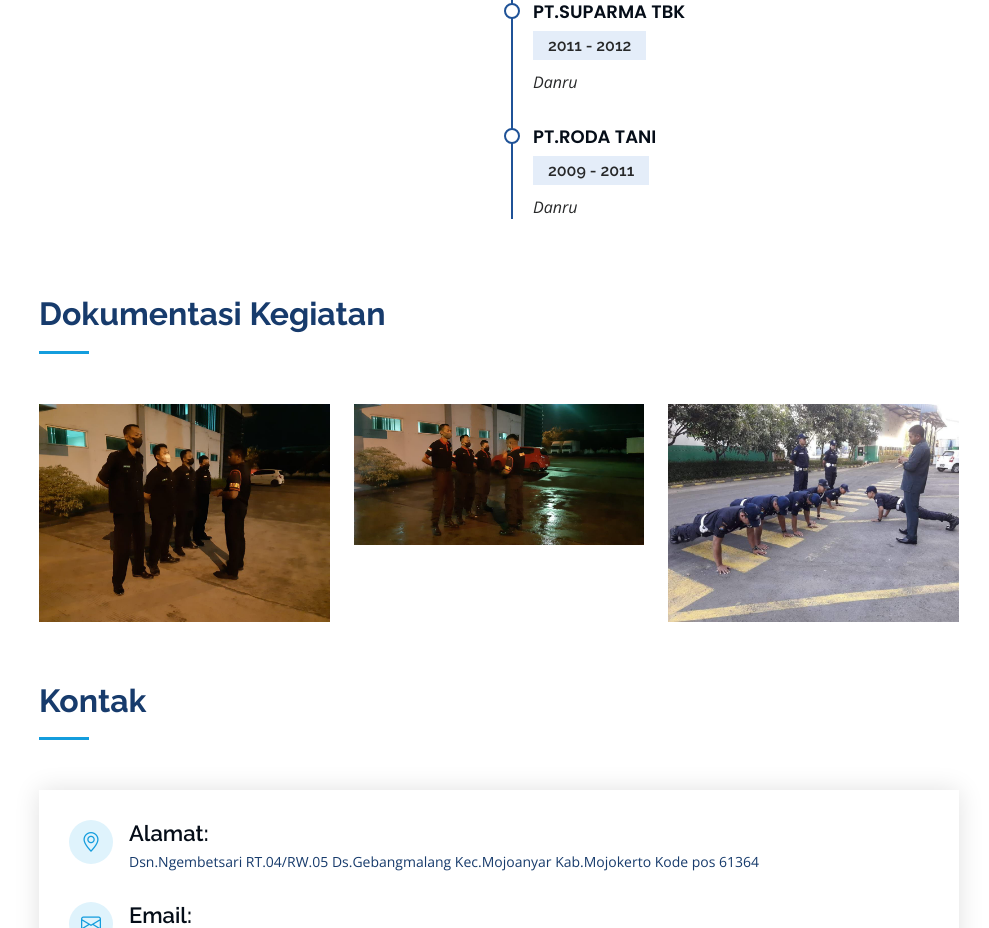
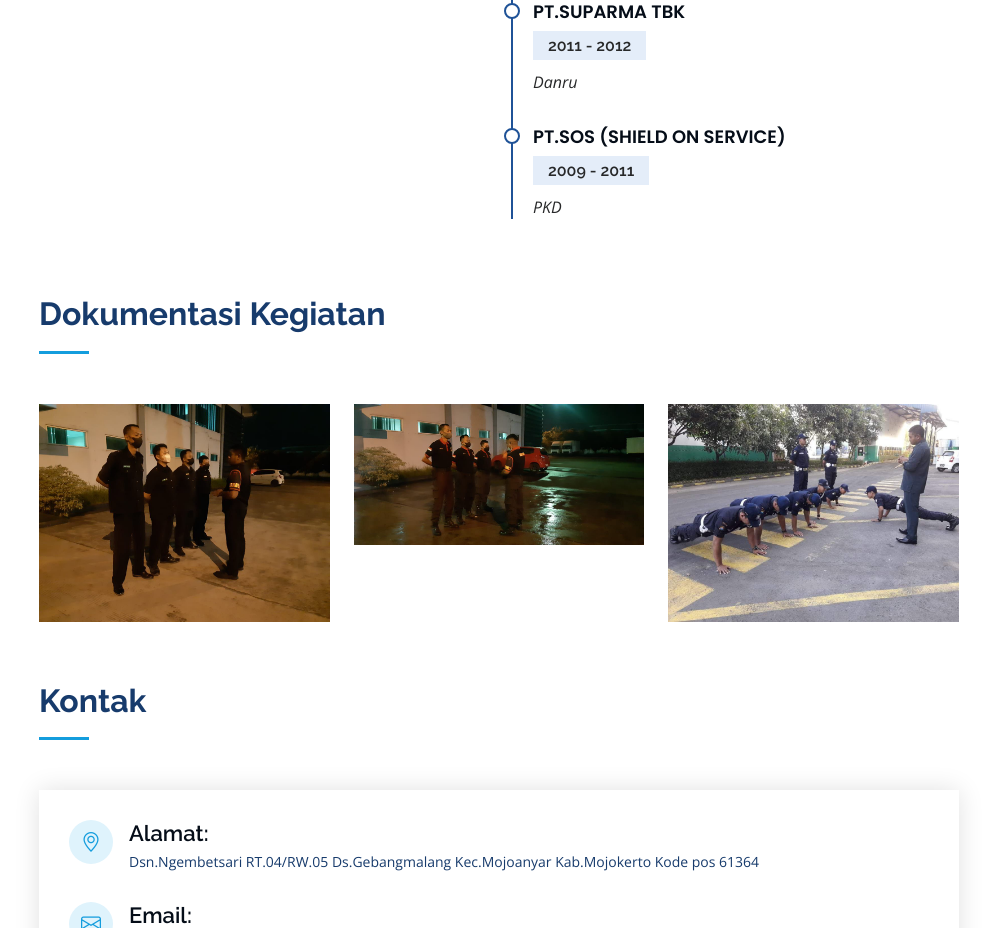
Before and after one commit to portfoliosaya/bagusyudhapurnomo, a plain HTML site: page index.html in a window 1280 px wide. Shown: the part 2716-3644 px from the top of the page, without its empty margins (291-1280 px from the left). Drawn offline with nearby package versions, Linux system fonts and the light colour scheme.

Commit message:
ganti pt

```diff
--- a/index.html
+++ b/index.html
@@ -359,9 +359,9 @@
                 </ul>
               </div>
               <div class="resume-item">
-                <h4>PT.Roda Tani</h4>
+                <h4>PT.SOS (Shield on Service)</h4>
                 <h5>2009 - 2011</h5>
-                <p><em>Danru</em></p>
+                <p><em>PKD</em></p>
                 <ul>
                   <!-- <li>Sebagai patroli keamanan dalam di area kerja dan mengatur jalannya apel serah terima jaga sampai membuat jadwal lalu sebagai negosiator serta jembatan antara PT penyedia jasa ke user pemakai jasa</li> -->
                   <!-- <li>Lorem, ipsum dolor sit amet consectetur adipisicing elit. Dignissimos, qui tenetur. Et ipsa ex minima?</li>
```
